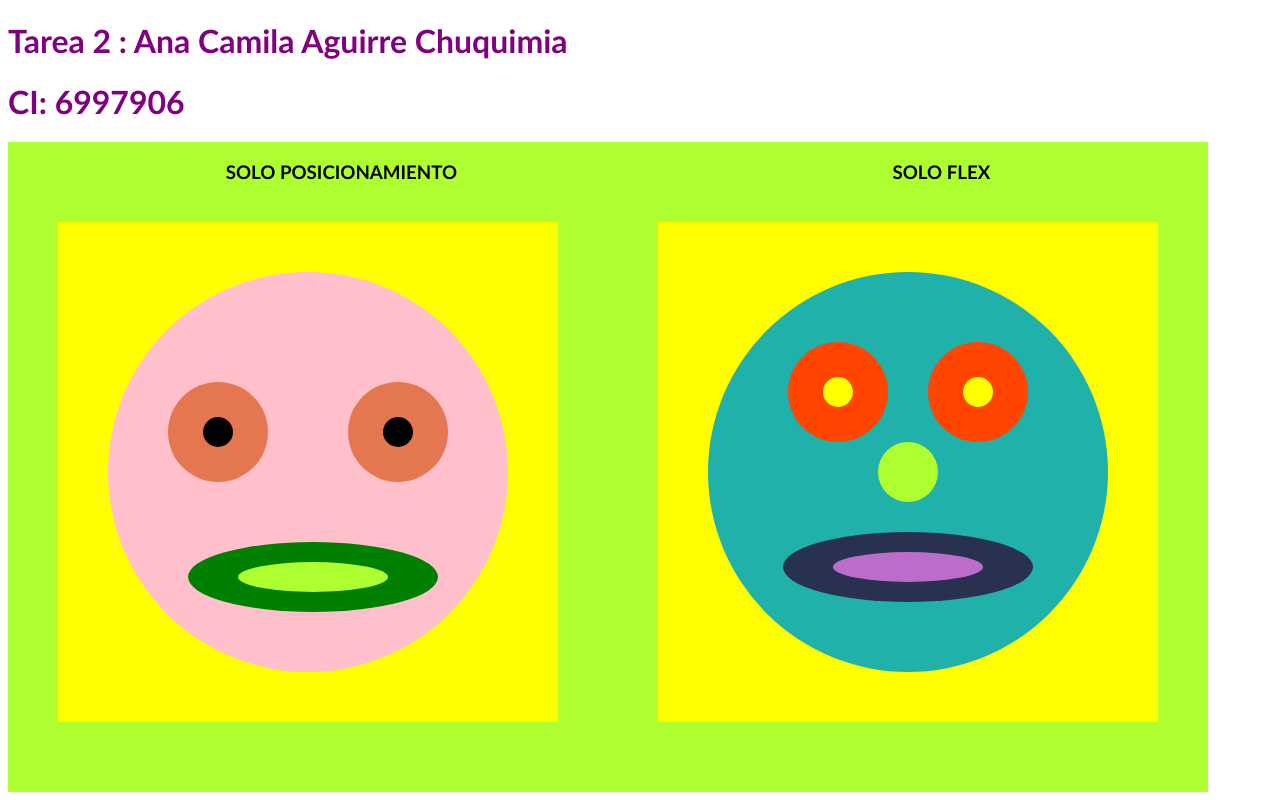
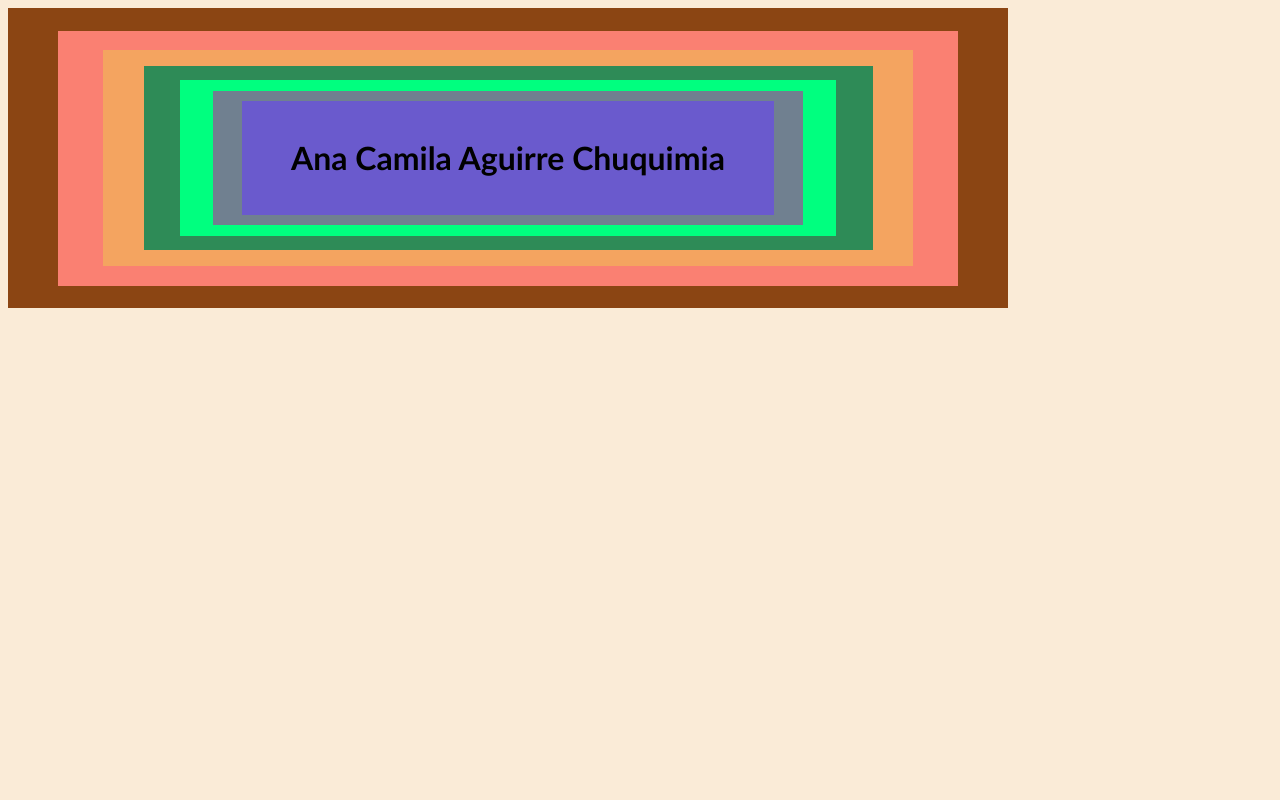
Before and after one commit to Nita3/tarea, a plain HTML site: page index.html in a window 1280 px wide. Drawn offline with Linux system fonts and the light colour scheme.

Commit message:
Add files via upload

```diff
--- a/index.html
+++ b/index.html
@@ -3,43 +3,21 @@
 <head>
     <meta charset="UTF-8">
     <meta name="viewport" content="width=device-width, initial-scale=1.0">
-    <link rel="stylesheet" href="CSS/estilo.css">
+    <link rel="stylesheet" href="CSS/estilos.css">
     <title>Document</title>
 </head>
 <body>
-    <h1>Tarea 2 : Ana Camila Aguirre Chuquimia</h1>
-    <h1>CI: 6997906</h1>
-    <div class="tarea">
-        <h3>SOLO POSICIONAMIENTO</h3>
-        <h3>SOLO FLEX</h3>
-    </div>
-    <div class="main">
-        <div class="principal1">
-            <div class="circulo">
-                <div class="uno">
-                    <div class="unouno"></div>
-                </div>
-                <div class="dos">
-                    <div class="dosdos"></div>
-                </div>
-                <div class="tres">
-                    <div class="trestres"></div>
-                </div>
-            </div>
-        </div>
-        <div class="principal2">
-            <div class="circulo2">
-                <div class="ojos">
-                    <div class="ojo">
-                        <div class="pupila"></div>
+    <div class="caja">
+        <div class="caja1">
+            <div class="caja2">
+                <div class="caja3">
+                    <div class="caja4">
+                        <div class="caja5">
+                            <div class="caja6">
+                                <h1>Ana Camila Aguirre Chuquimia</h1>
+                            </div>
+                        </div>
                     </div>
-                    <div class="ojo">
-                        <div class="pupila"></div>
-                    </div>
-                </div>
-                <div class="nariz"></div>
-                <div class="boca">
-                    <div class="boca-abertura"></div>
                 </div>
             </div>
         </div>
```
